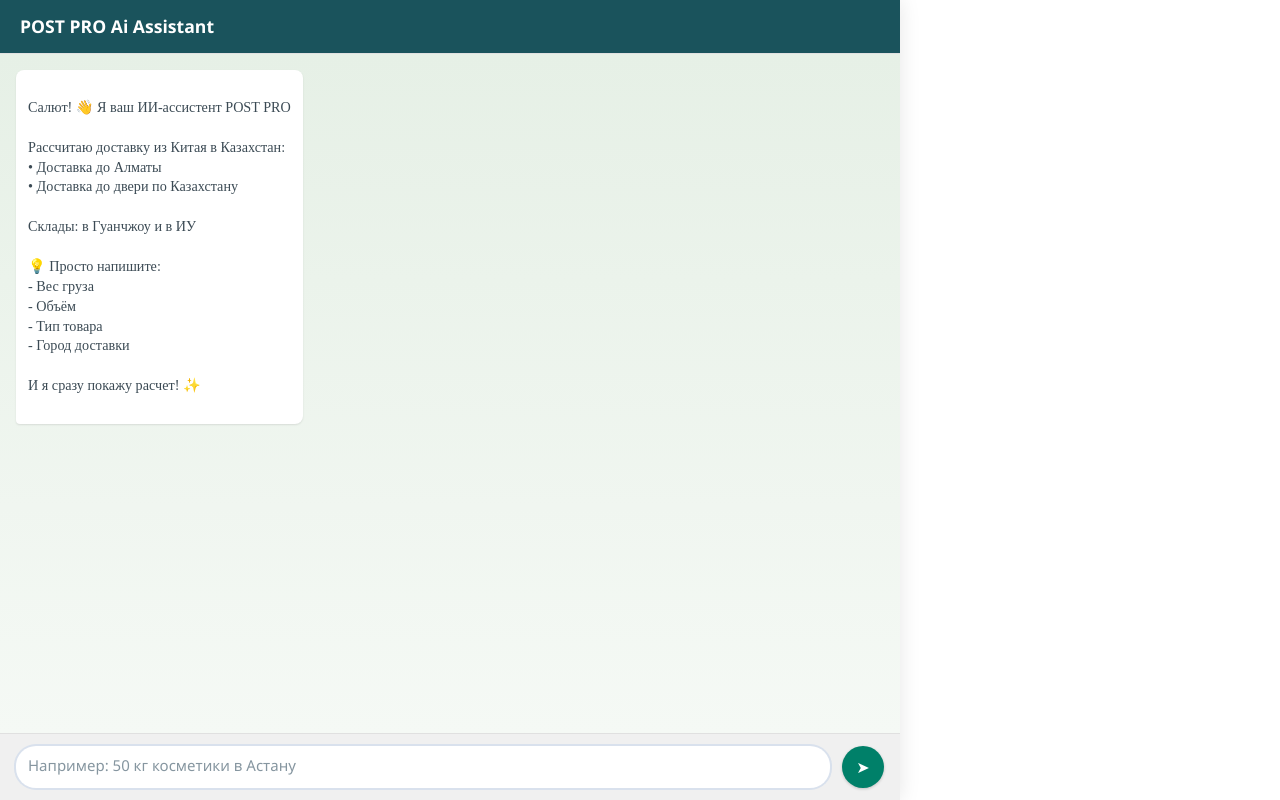
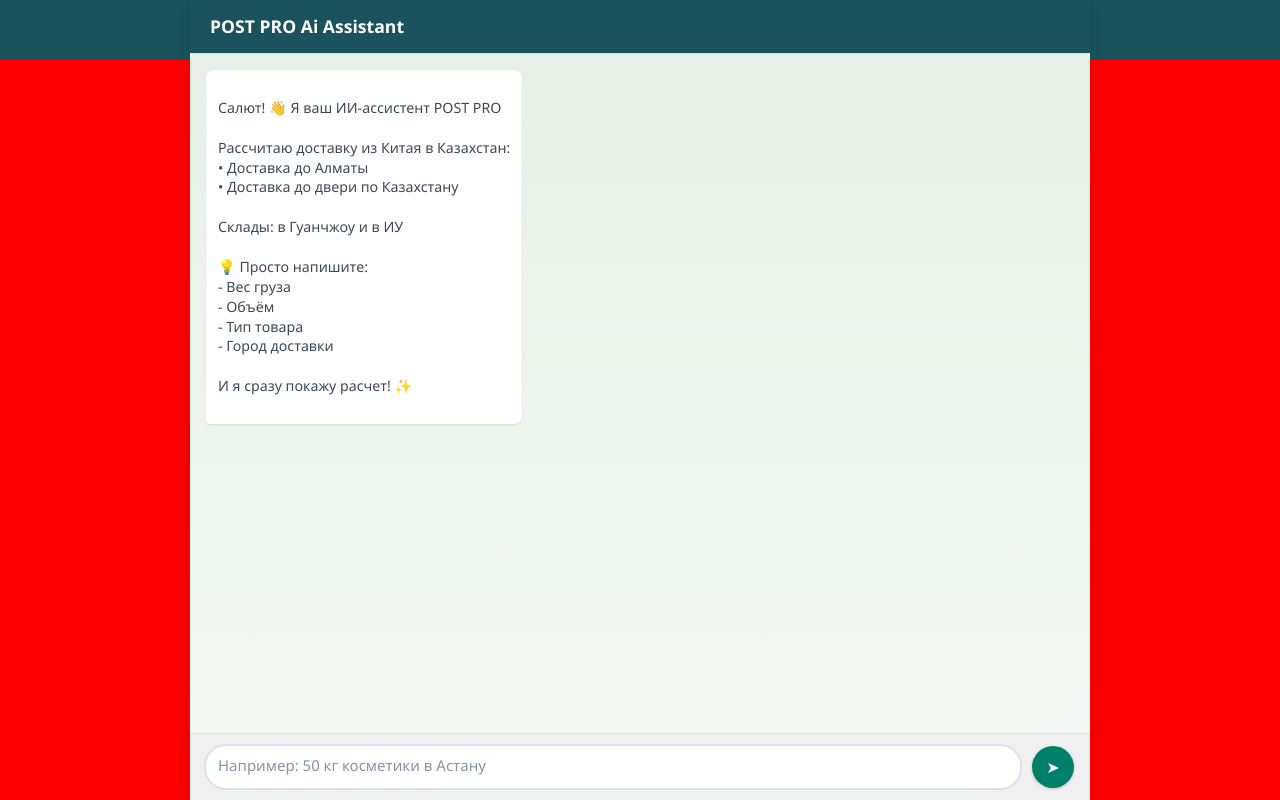
Before and after one commit to beketaitzhanov-ship-it/Post-Pro, a Flask app: page / in a window 1280 px wide. Run offline with Flask 3, Linux system fonts and the light colour scheme; some web fonts are replaced.

Commit message:
Update index.html

```diff
--- a/templates/index.html
+++ b/templates/index.html
@@ -12,7 +12,7 @@
             box-sizing: border-box;
         }
 
-        bobody {
+        body {
     font-family: 'Segoe UI', -apple-system, BlinkMacSystemFont, sans-serif;
     background:
         linear-gradient(to bottom, #1a535c 60px, transparent 60px),
```
